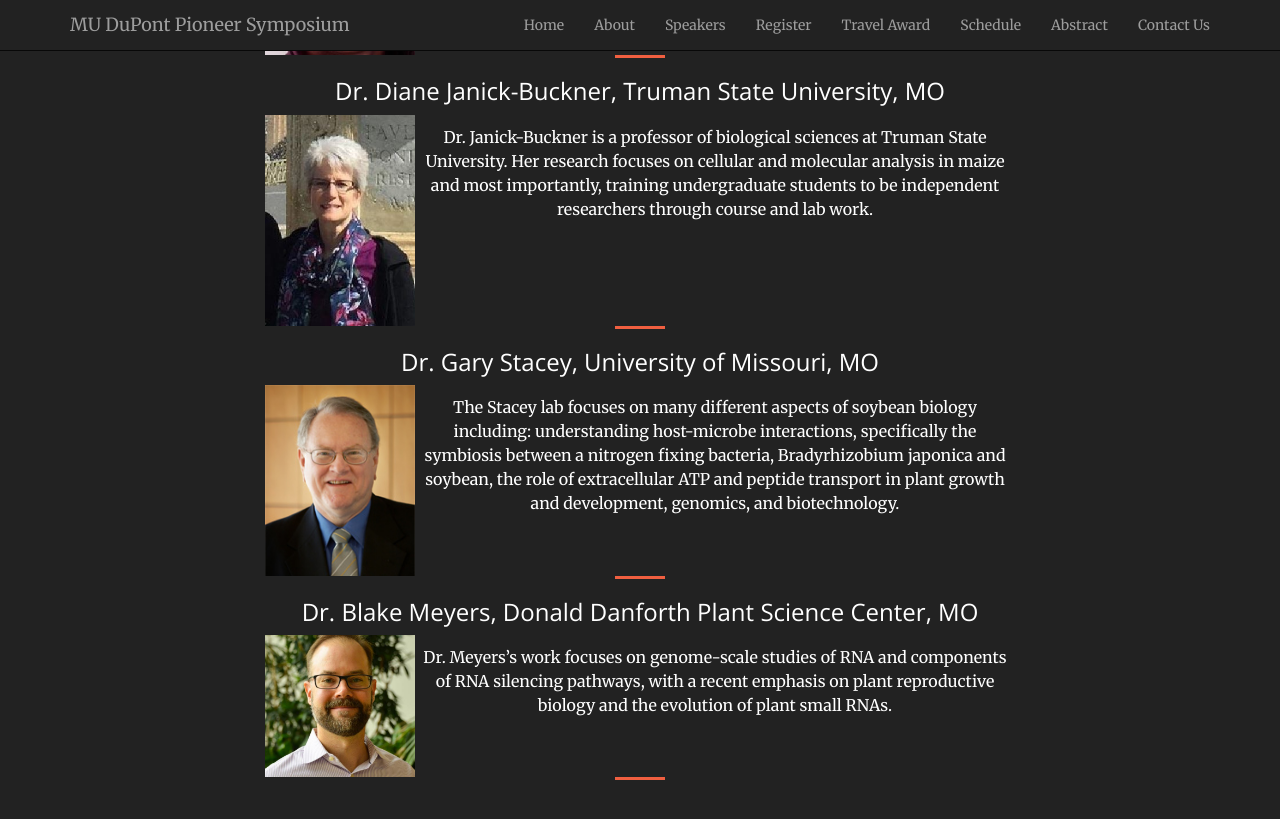
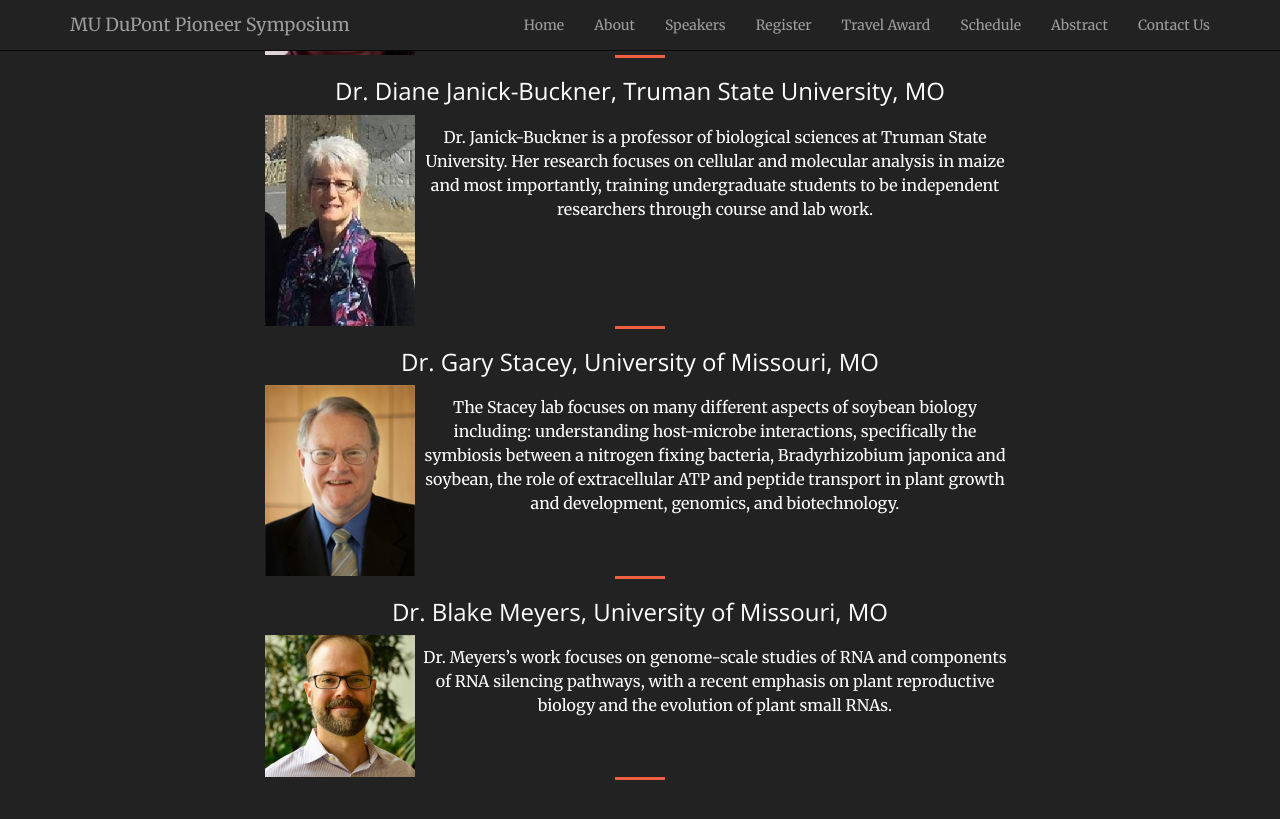
Before and after one commit to mupioneersymposium/mupioneersymposium.github.io, a Jekyll site: the page built from speakers.md, in a window 1280 px wide and 900 px high, scrolled down 943 px. Shown: the top 819 px of the window. Built offline with Jekyll 4.4.1, drawn with Linux system fonts in a browser that asks for light colours.

Commit message:
Update speakers.md

```diff
--- a/speakers.md
+++ b/speakers.md
@@ -50,7 +50,7 @@ The Stacey lab focuses on many different aspects of soybean biology including: u
 
 <hr style="clear: both;" />
 
-### Dr. Blake Meyers, Donald Danforth Plant Science Center, MO
+### Dr. Blake Meyers, University of Missouri, MO
 
 <img src="/img/BlakeM.JPG" alt="Blake Meyers Photo" width="150px" style="float: left" />
 
```
